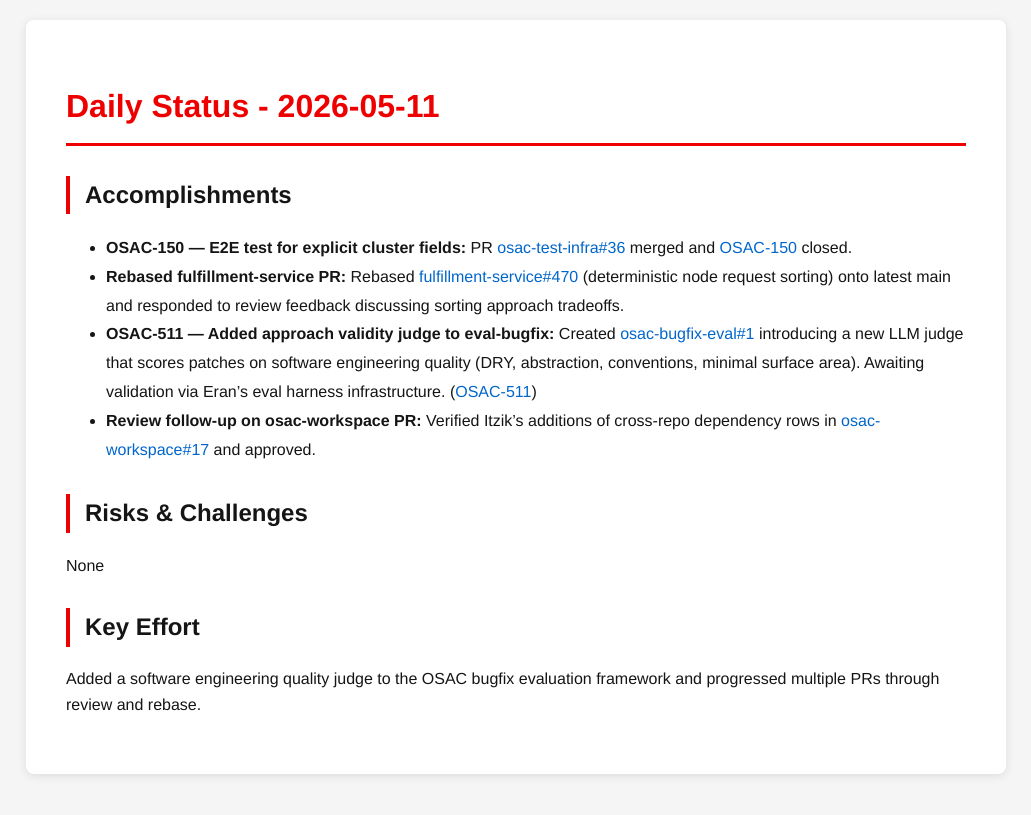
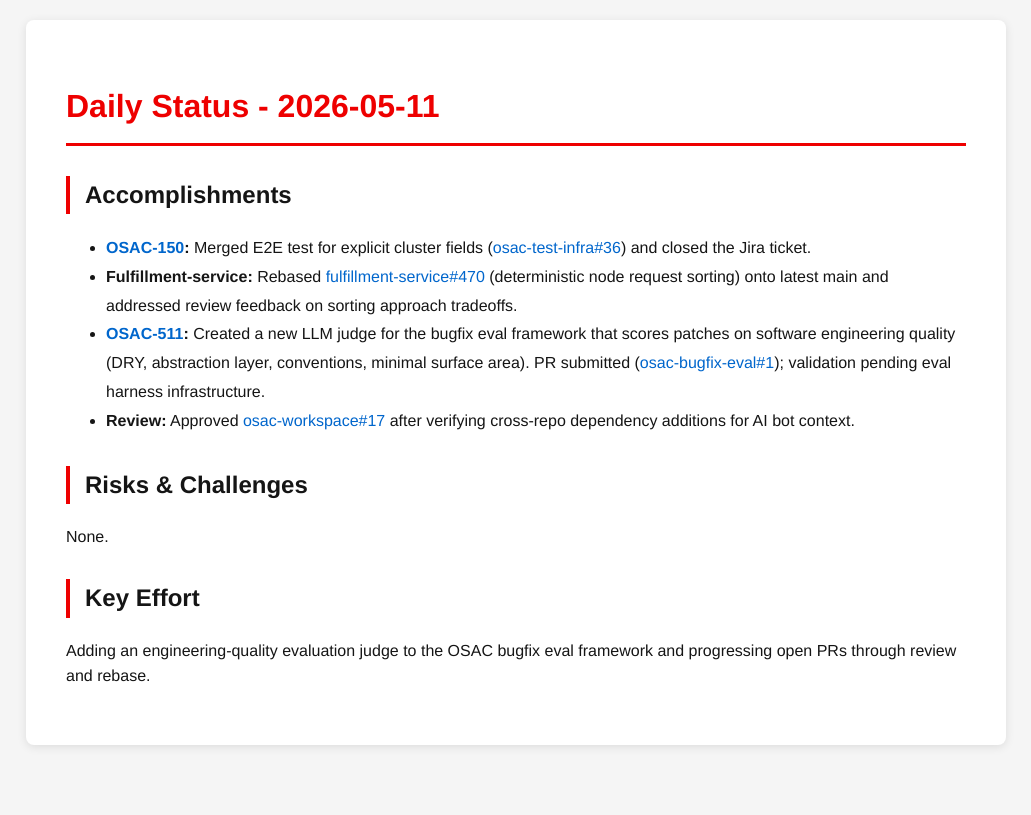
Before and after one commit to tzvatot/daily-status, a Jekyll site: the page built from 2026-05-11.md, in a window 1280 px wide. Shown: the top 815 px of the page, without its empty margins (124-1155 px from the left). Built offline with Jekyll 4.4.1, drawn with Linux system fonts in a browser that asks for light colours.

Commit message:
Daily status update - 2026-05-11

```diff
--- a/2026-05-11.md
+++ b/2026-05-11.md
@@ -7,13 +7,13 @@
 # Daily Status - 2026-05-11
 
 ## Accomplishments
-- **OSAC-150 — E2E test for explicit cluster fields:** PR [osac-test-infra#36](https://github.com/osac-project/osac-test-infra/pull/36) merged and [OSAC-150](https://redhat.atlassian.net/browse/OSAC-150) closed.
-- **Rebased fulfillment-service PR:** Rebased [fulfillment-service#470](https://github.com/osac-project/fulfillment-service/pull/470) (deterministic node request sorting) onto latest main and responded to review feedback discussing sorting approach tradeoffs.
-- **OSAC-511 — Added approach validity judge to eval-bugfix:** Created [osac-bugfix-eval#1](https://github.com/eranco74/osac-bugfix-eval/pull/1) introducing a new LLM judge that scores patches on software engineering quality (DRY, abstraction, conventions, minimal surface area). Awaiting validation via Eran's eval harness infrastructure. ([OSAC-511](https://redhat.atlassian.net/browse/OSAC-511))
-- **Review follow-up on osac-workspace PR:** Verified Itzik's additions of cross-repo dependency rows in [osac-workspace#17](https://github.com/osac-project/osac-workspace/pull/17) and approved.
+- **[OSAC-150](https://redhat.atlassian.net/browse/OSAC-150):** Merged E2E test for explicit cluster fields ([osac-test-infra#36](https://github.com/osac-project/osac-test-infra/pull/36)) and closed the Jira ticket.
+- **Fulfillment-service:** Rebased [fulfillment-service#470](https://github.com/osac-project/fulfillment-service/pull/470) (deterministic node request sorting) onto latest main and addressed review feedback on sorting approach tradeoffs.
+- **[OSAC-511](https://redhat.atlassian.net/browse/OSAC-511):** Created a new LLM judge for the bugfix eval framework that scores patches on software engineering quality (DRY, abstraction layer, conventions, minimal surface area). PR submitted ([osac-bugfix-eval#1](https://github.com/eranco74/osac-bugfix-eval/pull/1)); validation pending eval harness infrastructure.
+- **Review:** Approved [osac-workspace#17](https://github.com/osac-project/osac-workspace/pull/17) after verifying cross-repo dependency additions for AI bot context.
 
 ## Risks & Challenges
-None
+None.
 
 ## Key Effort
-Added a software engineering quality judge to the OSAC bugfix evaluation framework and progressed multiple PRs through review and rebase.
+Adding an engineering-quality evaluation judge to the OSAC bugfix eval framework and progressing open PRs through review and rebase.
```
